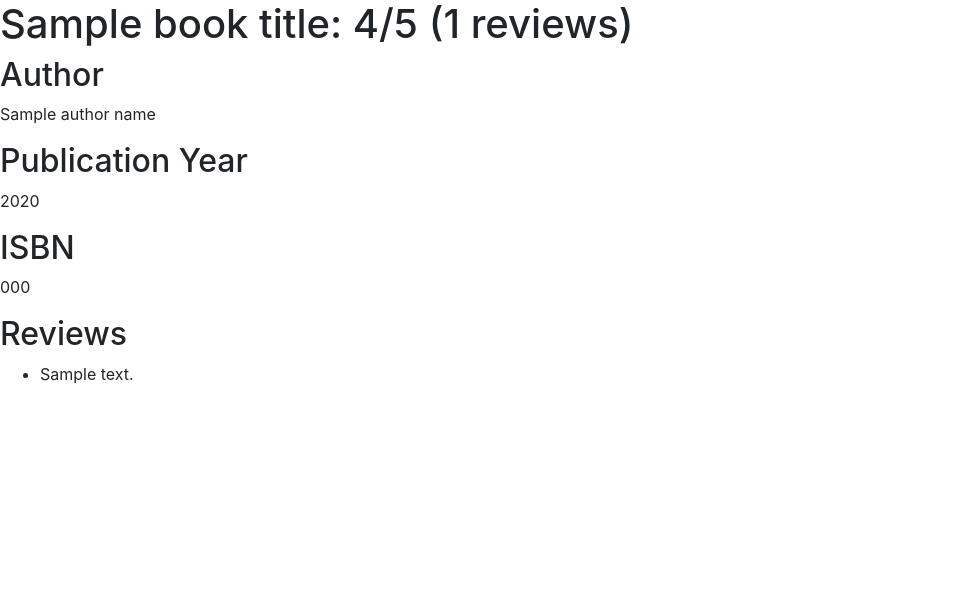
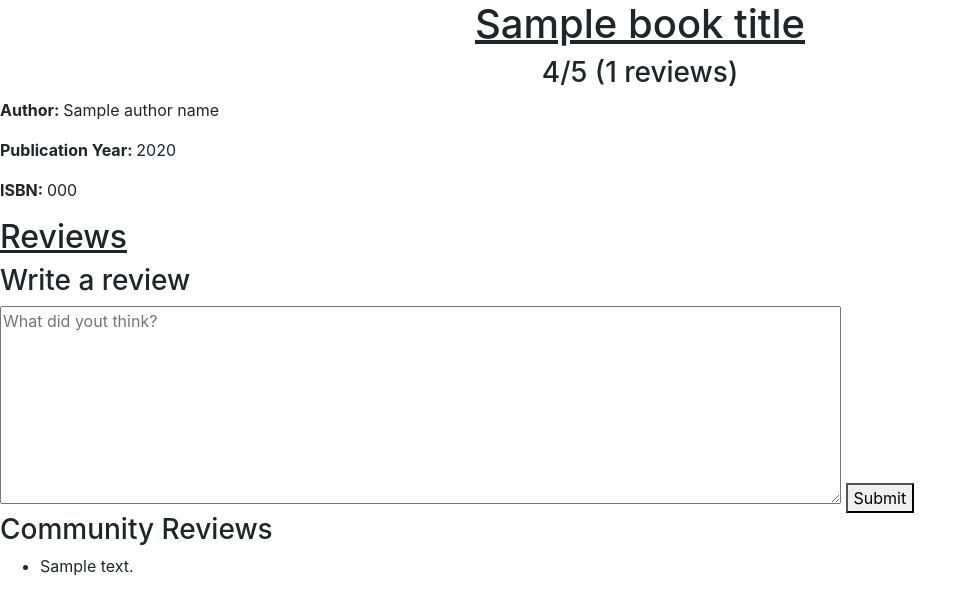
Before and after one commit to SHorne41/Project1, a Flask app: template templates/booksTemplate.html in a window 1280 px wide. Shown: the top 615 px of the page, without its empty margins (0-977 px from the left). Run offline with Flask 2, Linux system fonts and the light colour scheme; the template is opened without the code that fills it: most values are stand-ins (such as "Sample title", 1, 10 or a date in 2020); some libraries are stand-ins or nearby versions.

Commit message:
Altered page configuration; added area for users to leave reviews

```diff
--- a/templates/booksTemplate.html
+++ b/templates/booksTemplate.html
@@ -1,18 +1,25 @@
 {%extends "layout.html"%}
 
+{%block heading%}
+<h1 style="text-align: center;"><u>{{bookTitle}}</u></h1>
+
+<h3 style="text-align: center;">{{avgRating}}/5 ({{numRatings}} reviews)</h3>
+{%endblock%}
+
 {%block body%}
-<h1>{{bookTitle}}: {{avgRating}}/5 ({{numRatings}} reviews)</h1>
+<p><b>Author: </b>{{authorName}}</p>
 
-<h2>Author</h2>
-<p>{{authorName}}</p>
+<p><b>Publication Year: </b>{{pubYear}}</p>
 
-<h2>Publication Year</h2>
-<p>{{pubYear}}</p>
+<p><b>ISBN: </b>{{isbn}}</p>
 
-<h2>ISBN</h2>
-<p>{{isbn}}</p>
-
-<h2>Reviews</h2>
+<h2><u>Reviews</u></h2>
+<h3>Write a review</h3>
+<form action="#" method="POST">
+    <textarea name="review" rows="8" cols="80" placeholder="What did yout think?"></textarea>
+    <button type="submit">Submit</button>
+</form>
+<h3>Community Reviews</h3>
 <ul>
     {%for review in reviews%}
     <li>{{review}}</li>
```
